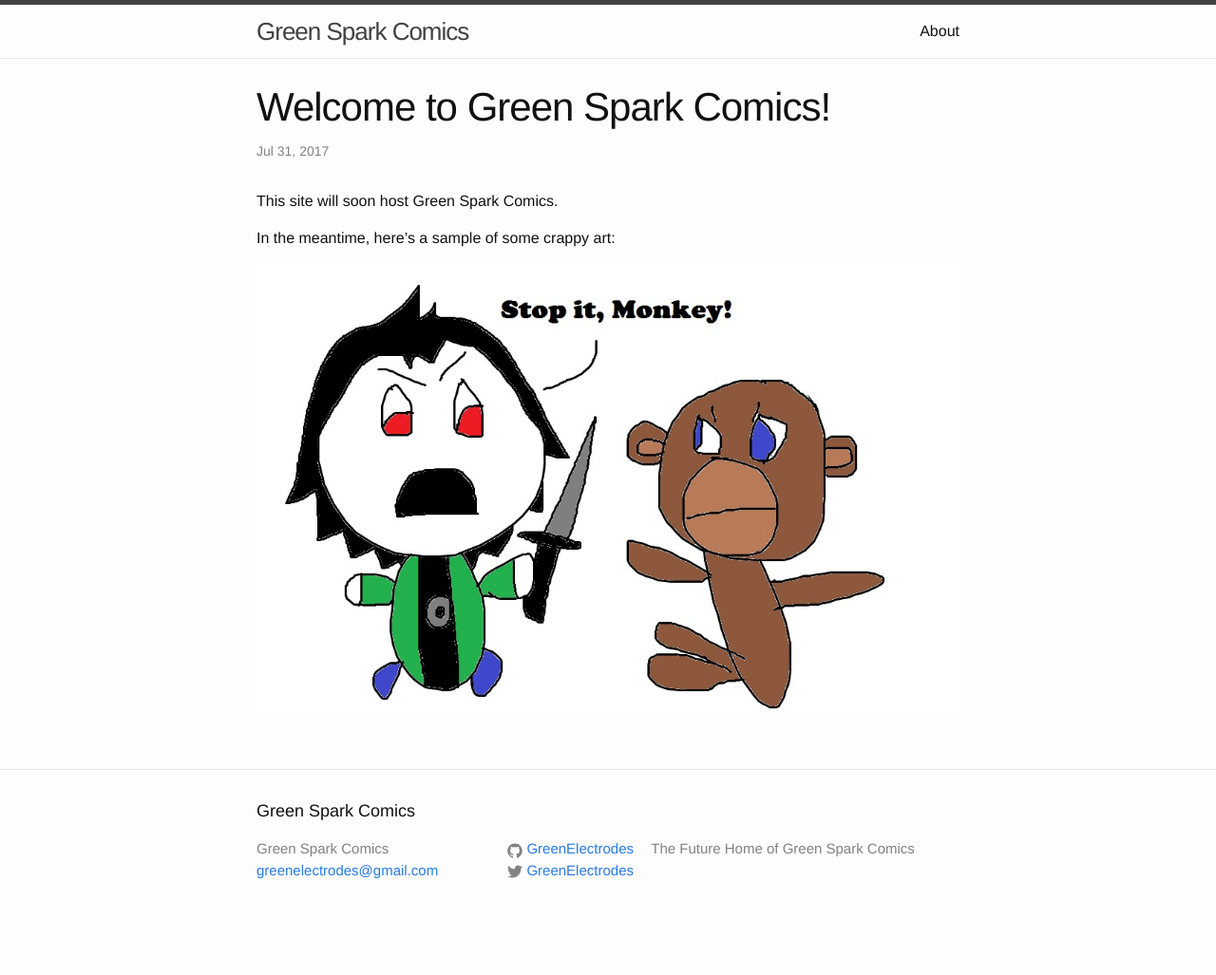
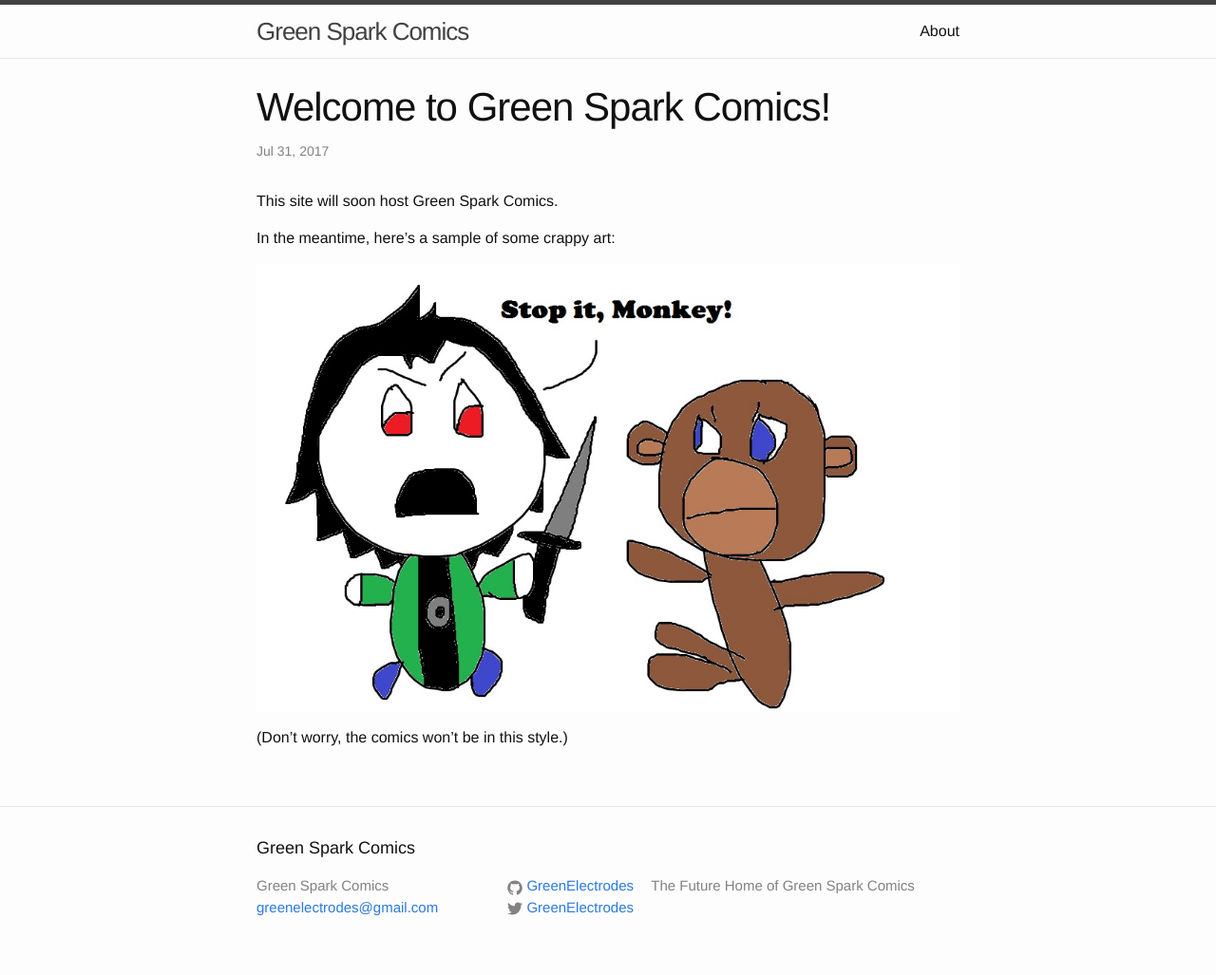
Before and after one commit to GreenElectrodes/greenelectrodes.github.io, a Jekyll site: the page built from _posts/2017-07-30-welcome-to-green-spark-comics.markdown, in a window 1280 px wide. Shown: the whole page at 95% size. Built offline with Jekyll 4.4.1, drawn with Linux system fonts in a browser that asks for light colours; before the commit the page ends 988 px from its top, so only the background shows below that.

Commit message:
Update 2017-07-30-welcome-to-green-spark-comics.markdown

```diff
--- a/_posts/2017-07-30-welcome-to-green-spark-comics.markdown
+++ b/_posts/2017-07-30-welcome-to-green-spark-comics.markdown
@@ -9,3 +9,5 @@ This site will soon host Green Spark Comics.
 In the meantime, here's a sample of some crappy art:
 
 ![Death to the instant gratification monkey](/images/stopitmonkey.jpg)
+
+(Don't worry, the comics won't be in this style.)
```
